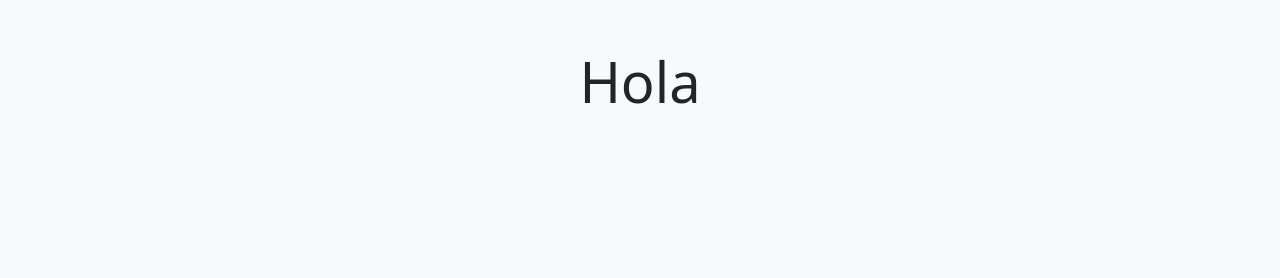
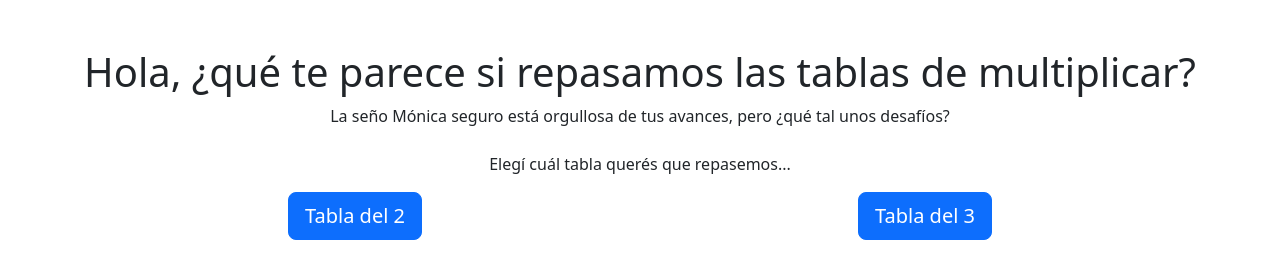
Before and after one commit to afuhr/somoscuarto, a plain HTML site: page index.html in a window 1280 px wide. Drawn offline with nearby package versions, Linux system fonts and the light colour scheme.

Commit message:
Actualizado index.html con mensaje y botones de tabla de multiplicar

```diff
--- a/index.html
+++ b/index.html
@@ -3,19 +3,31 @@
 <head>
     <meta charset="UTF-8">
     <meta name="viewport" content="width=device-width, initial-scale=1.0">
-    <title>Los chicos de Cuarto</title>
-    <!-- Bootstrap CSS -->
-    <link href="https://cdn.jsdelivr.net/npm/bootstrap@5.3.3/dist/css/bootstrap.min.css" rel="stylesheet">
+    <title>Repaso de Tablas de Multiplicar</title>
+    <!-- Agregamos Bootstrap para diseño -->
+    <link href="https://cdn.jsdelivr.net/npm/bootstrap@5.3.0-alpha1/dist/css/bootstrap.min.css" rel="stylesheet">
 </head>
+<body>
+    <div class="container text-center mt-5">
+        <h1>Hola, ¿qué te parece si repasamos las tablas de multiplicar?</h1>
+        <p>
+            La seño Mónica seguro está orgullosa de tus avances, pero ¿qué tal unos desafíos?
+            <br><br>
+            Elegí cuál tabla querés que repasemos...
+        </p>
 
-<body class="bg-light text-center">
-    <div class="container mt-5">
-        <h1 id="mensaje" class="display-4">Cargando...</h1>
+        <!-- Botones para elegir la tabla -->
+        <div class="row">
+            <div class="col">
+                <a href="multiplicaciones.html?tabla=2" class="btn btn-primary btn-lg">Tabla del 2</a>
+            </div>
+            <div class="col">
+                <a href="multiplicaciones.html?tabla=3" class="btn btn-primary btn-lg">Tabla del 3</a>
+            </div>
+        </div>
     </div>
 
-    <!-- Bootstrap JS -->
-    <script src="https://cdn.jsdelivr.net/npm/bootstrap@5.3.3/dist/js/bootstrap.bundle.min.js"></script>
-    <!-- Archivo JavaScript -->
-    <script src="js/app.js"></script>
+    <!-- Agregar Bootstrap JS -->
+    <script src="https://cdn.jsdelivr.net/npm/bootstrap@5.3.0-alpha1/dist/js/bootstrap.bundle.min.js"></script>
 </body>
 </html>
```
